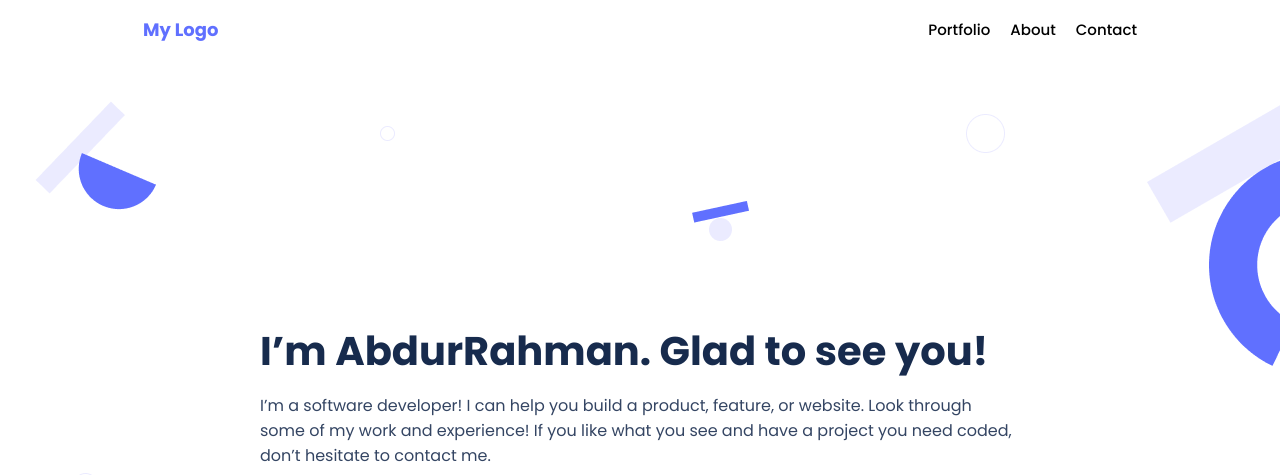
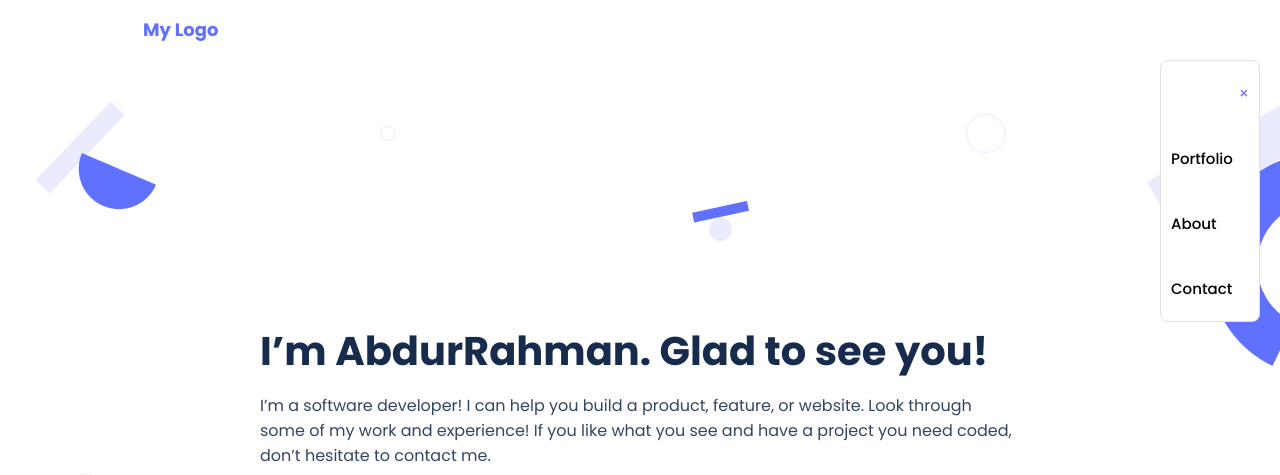
Before and after one commit to doc-ar/Portfolio, a website: page index.html in a window 1280 px wide. Shown: the top 475 px of the page. Drawn offline with Linux system fonts and the light colour scheme.

Commit message:
Implemented Lab Exam Tasks

```diff
--- a/css/mobile.css
+++ b/css/mobile.css
@@ -32,19 +32,51 @@
   .menu-icon {
     display: flex;
     flex-direction: column;
-    gap: 5px;
+    cursor: pointer;
   }
 
   .menu-icon span {
     width: 25px;
     height: 3px;
-    border-radius: 12px;
     background-color: #6372ff;
-    display: block;
+    margin: 4px 0;
   }
 
   .menu-items {
+    position: absolute;
+    top: 60px;
+    right: 20px;
+    width: 100px;
+    background-color: #fff;
+    border: 1px solid #dfe1e6;
+    border-radius: 8px;
     display: none;
+    flex-direction: column;
+    padding: 10px;
+    list-style: none;
+    z-index: 10;
+  }
+
+  .menu-items.active {
+    display: flex;
+    justify-content: center;
+  }
+
+  .menu-items li {
+    margin: 10px 0;
+  }
+
+  .menu-items a {
+    text-decoration: none;
+    color: black;
+    font-size: 15px;
+    font-weight: 500;
+  }
+
+  .close-icon {
+    cursor: pointer;
+    align-self: flex-end; /* Align to the right */
+    color: #6372ff; /* Color for the close icon */
   }
 
   .headline {
--- a/index.html
+++ b/index.html
@@ -18,15 +18,19 @@
     <header class="header">
       <nav class="navbar">
         <h1 class="logo">My Logo</h1>
-        <div class="menu-icon">
+        <div class="menu-icon" onclick="toggleMenu()">
           <span></span>
           <span></span>
           <span></span>
         </div>
-        <ul class="menu-items">
-          <li><a href="#">Portfolio</a></li>
-          <li><a href="#">About</a></li>
-          <li><a href="#">Contact</a></li>
+
+        <ul class="menu-items" id="menuItems">
+          <li class="close-icon" onclick="toggleMenu()">×</li>
+          <li onClick="toggleMenu"><a href="#about">Portfolio</a></li>
+          <li><a href="#about" onclick="scrollToSection(event)">About</a></li>
+          <li>
+            <a href="#contact" onclick="scrollToSection(event)">Contact</a>
+          </li>
         </ul>
       </nav>
     </header>
@@ -50,7 +54,7 @@
       </div>
     </section>
 
-    <section class="card-container">
+    <section class="card-container" id="portfolio">
       <div class="card">
         <img
           src="src/cards/card1.png"
@@ -177,7 +181,7 @@
       </div>
     </section>
 
-    <section class="about-me">
+    <section class="about-me" id="about">
       <section class="info-and-contact">
         <h2 class="headline-title">About Myself</h2>
         <p class="headline-text">
@@ -242,7 +246,7 @@
         </div>
       </section>
     </section>
-    <section class="contact-me-section">
+    <section class="contact-me-section" id="contact">
       <h1>Contact Me</h1>
       <p>
         If you have an application you are interested in developing, a feature
--- a/javascript/script.js
+++ b/javascript/script.js
@@ -0,0 +1,17 @@
+function toggleMenu() {
+  const menuItems = document.getElementById("menuItems");
+  menuItems.style.display =
+    menuItems.style.display === "flex" ? "none" : "flex";
+}
+
+function scrollToSection(event) {
+  event.preventDefault(); // Prevent the default anchor click behavior
+  const targetId = event.target.getAttribute("href").substring(1); // Get the ID of the target section
+  const targetElement = document.getElementById(targetId); // Find the target element
+
+  if (targetElement) {
+    // Scroll to the target element
+    targetElement.scrollIntoView({ behavior: "smooth", block: "start" });
+    toggleMenu(); // Close the menu after selecting an item
+  }
+}
```
